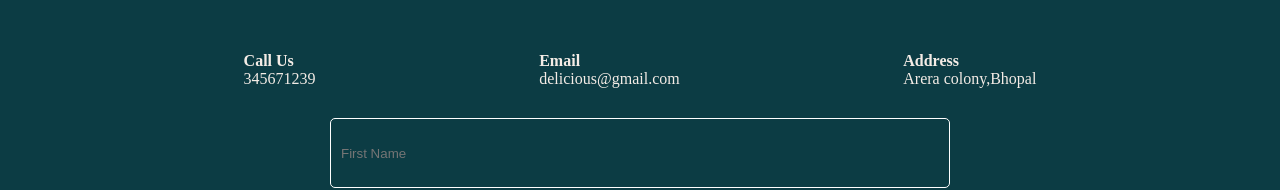
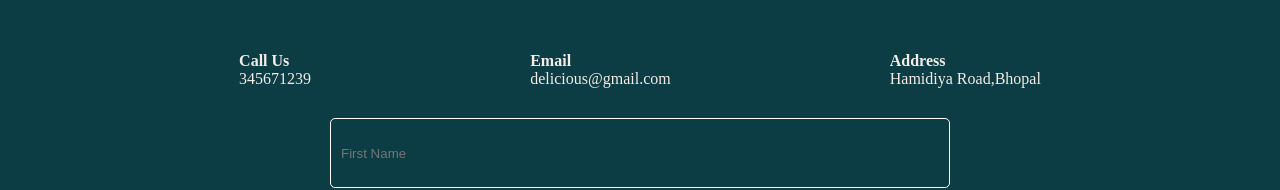
Before and after one commit to Sobiya07/Food-Website-Design, a plain HTML site: page contact.html in a window 1280 px wide. Shown: the part 170-360 px from the top of the page. Drawn offline with nearby package versions, Linux system fonts and the light colour scheme.

Commit message:
Update contact.html

```diff
--- a/contact.html
+++ b/contact.html
@@ -63,7 +63,7 @@
                 <!-- <i class="uil uil-map-marker contact-icon"></i> -->
                 <div>
                     <h4>Address</h4>
-                    <p>Arera colony,Bhopal</p>
+                    <p>Hamidiya Road,Bhopal</p>
                 </div>
             </div>
         </div>
```
